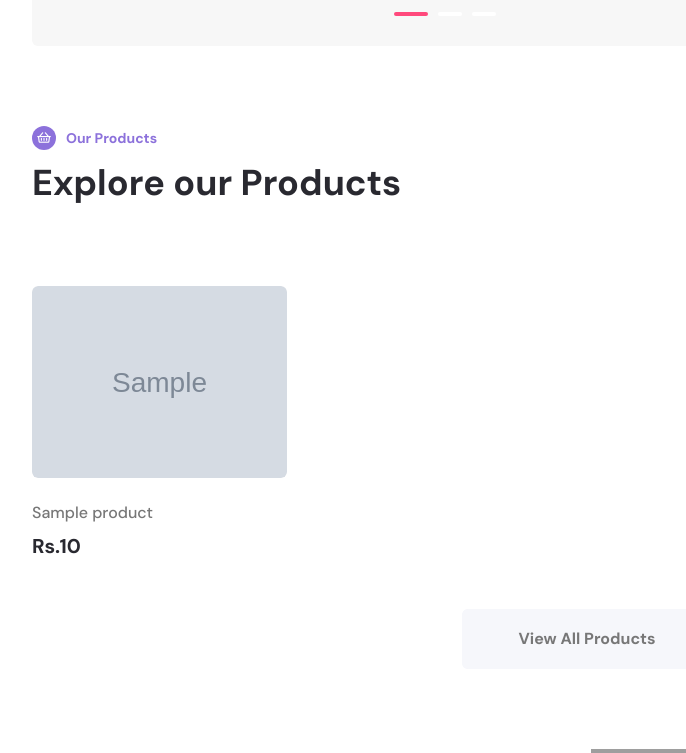
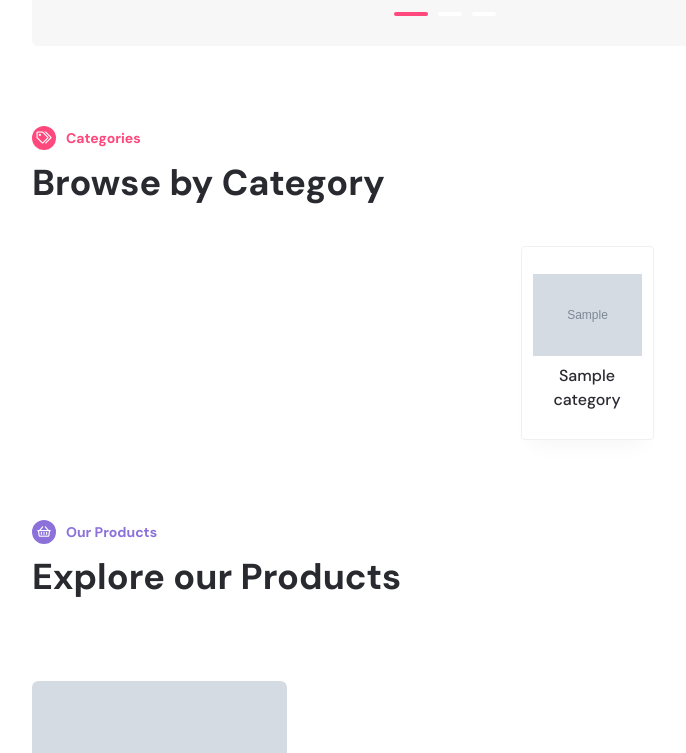
Before and after one commit to shyamanga96/bumbele-bee, a CodeIgniter app: page /bumble-bee/index.php/pages/index in a window 1280 px wide. Shown: the part 391-1144 px from the top of the page, without its empty margins (53-739 px from the left). Run offline with CodeIgniter, Linux system fonts and the light colour scheme; tables that the repository leaves empty or names only in its code hold one stand-in row (values such as "Sample post"); grey boxes marked "Sample" are stand-in pictures; some web fonts are replaced; grey boxes are pictures that could not be loaded.

Commit message:
FE - Add categories and category filter to shop

```diff
--- a/application/config/routes.php
+++ b/application/config/routes.php
@@ -50,7 +50,7 @@ defined('BASEPATH') OR exit('No direct script access allowed');
 |		my-controller/my-method	-> my_controller/my_method
 */
 $route['default_controller'] = 'pages';
-$route['shop'] = 'pages/shop';
+$route['shop/?(:any)?'] = 'pages/shop/$1';
 $route['admin-login'] = 'user';
 $route['sign-in'] = 'user/customerLogin';
 $route['sign-up'] = 'user/customerRegister';
--- a/application/controllers/Admin.php
+++ b/application/controllers/Admin.php
@@ -187,8 +187,6 @@ class Admin extends CI_Controller {
 			"status"=>$_POST['o_status'],
 		];
 
-		// print_r($data);die();
-
 		$this->Admin_model->updateOrderDetailsById($id,$data);
 
 		$this->session->set_flashdata('orderSuccess', 'Order Details Updated Successfully!');
--- a/application/controllers/Pages.php
+++ b/application/controllers/Pages.php
@@ -12,13 +12,20 @@ class Pages extends CI_Controller {
 
 	public function index()
 	{
-		$data['products'] = $this->Admin_model->getProducts(0,8);
+		$data['products'] = $this->Admin_model->getProducts(0,8,'all');
+		$data['categories'] = $this->Admin_model->getAllCategories();
 		$this->load->view('index',$data);
 	}
 
-	public function shop()
+	public function shop($c_id='all')
 	{
-		$data['products'] = $this->Admin_model->getProducts(0,100);
+
+		if ($c_id=="") {
+			$c_id='all';
+		}
+
+		$data['products'] = $this->Admin_model->getProducts(0,100,$c_id);
+		$data['categories'] = $this->Admin_model->getAllCategories();
 		// print_r($data);die();
 		$this->load->view('shop',$data);
 	}
--- a/application/models/Admin_model.php
+++ b/application/models/Admin_model.php
@@ -8,10 +8,13 @@ class Admin_model extends CI_Model {
   }
 
   /* SI: FROUNTEND */
-  public function getProducts($start,$limit)
+  public function getProducts($start,$limit,$c_id)
   {
     $this->db->order_by('id','DESC');
     $this->db->limit($limit, $start);
+    if ($c_id!='all') {
+      $this->db->where('category_id', $c_id);
+    }
     $query = $this->db->get('products');
 
     return $query->result();
--- a/application/views/index.php
+++ b/application/views/index.php
@@ -82,10 +82,35 @@
         </div>
         <!-- End Slider Area -->
 
+        <!-- Start Categorie Area  -->
+        <div class="axil-categorie-area bg-color-white axil-section-gapcommon">
+            <div class="container">
+                <div class="section-title-wrapper">
+                    <span class="title-highlighter highlighter-secondary"> <i class="far fa-tags"></i> Categories</span>
+                    <h2 class="title">Browse by Category</h2>
+                </div>
+                <div class="categrie-product-activation slick-layout-wrapper--15 axil-slick-arrow  arrow-top-slide">
 
+                    <?php foreach ($categories as $key => $category) { ?>
+                        <div class="slick-single-layout">
+                            <div class="categrie-product" data-sal="zoom-out" data-sal-delay="200" data-sal-duration="500">
+                                <a href="<?php echo base_url(); ?>shop/<?php echo $category->id; ?>">
+                                    <img class="img-fluid" src="<?php echo base_url().$category->image; ?>" alt="product categorie">
+                                    <h6 class="cat-title"><?php echo $category->name; ?></h6>
+                                </a>
+                            </div>
+                            <!-- End .categrie-product -->
+                        </div>
+
+                    <?php } ?>
+
+                </div>
+            </div>
+        </div>
+        <!-- End Categorie Area  -->
 
         <!-- Start Expolre Product Area  -->
-        <div class="axil-product-area bg-color-white axil-section-gap">
+        <div class="axil-product-area bg-color-white">
             <div class="container">
                 <div class="section-title-wrapper">
                     <span class="title-highlighter highlighter-primary"> <i class="far fa-shopping-basket"></i> Our Products</span>
```
Also changed, not shown: application/views/shop.php (+19 -10 lines), uploads/1046904937elec-4.png (added), uploads/1693665812elec-10.png (added), uploads/2145279063elec-1.png (added), uploads/2155817232elec-11.png (added), uploads/3033026810elec-8.png (added), uploads/3049026936elec-2.png (added), uploads/3298738909elec-5.png (added), uploads/3353140891elec-9.png (added), uploads/9069855552elec-6.png (added).
